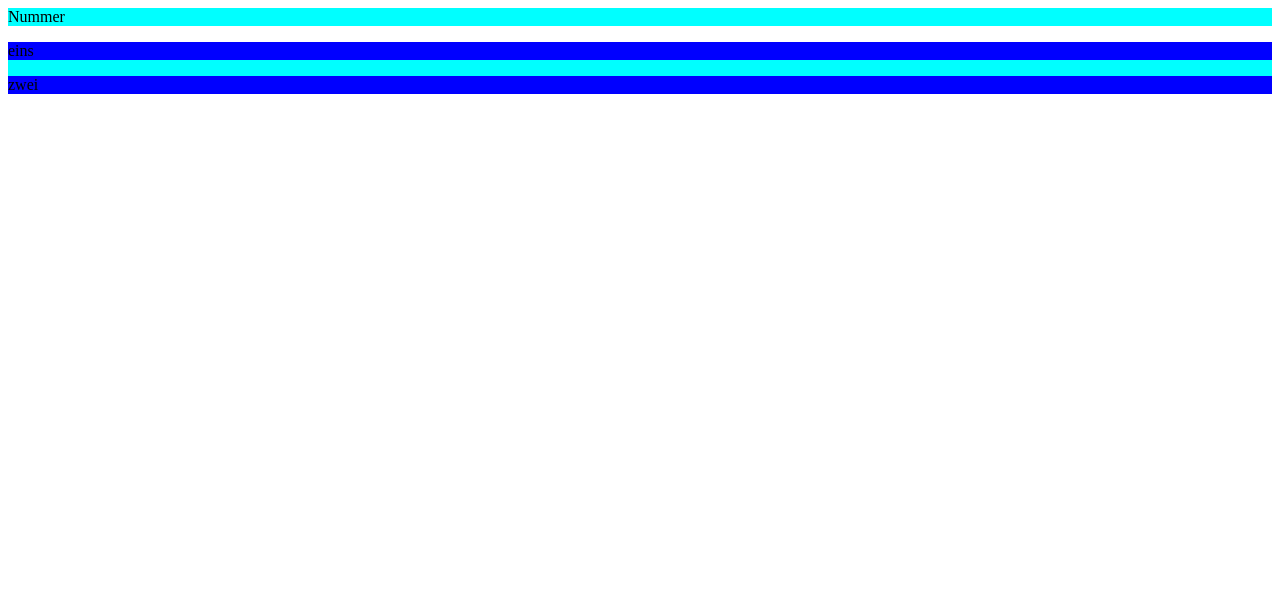
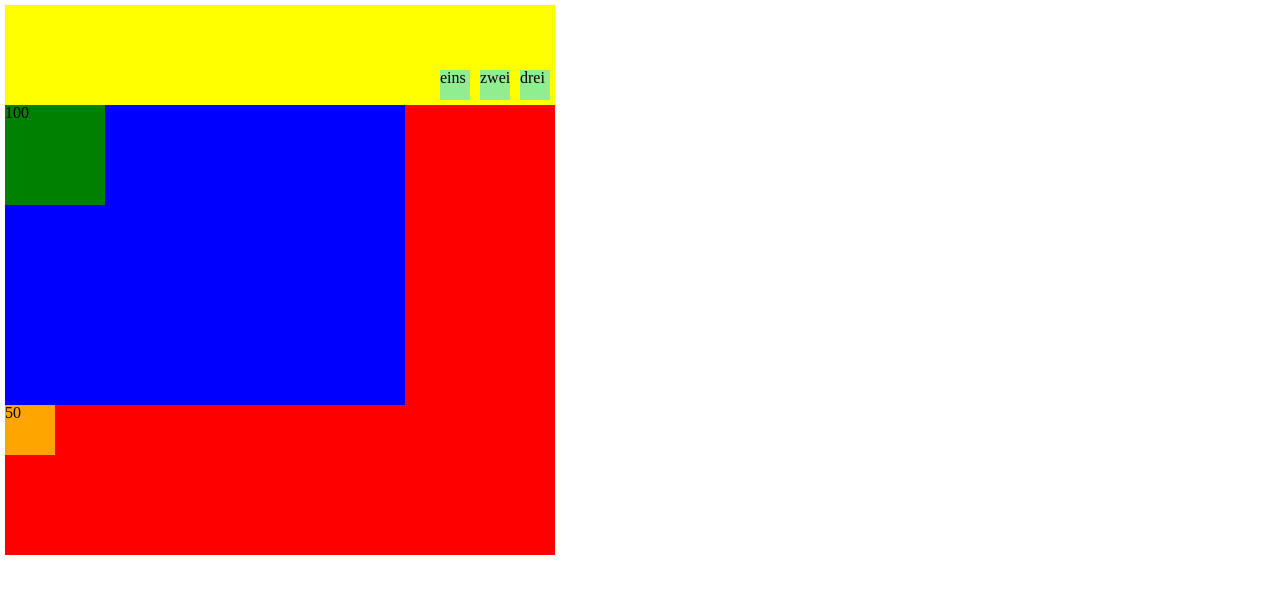
Before and after one commit to Marggoo4/2023_SWP, a plain HTML site: page 1_Übung/index.html in a window 1280 px wide. Drawn offline with Linux system fonts and the light colour scheme.

Commit message:
class selectors

```diff
--- a/1_Übung/index.html
+++ b/1_Übung/index.html
@@ -6,13 +6,23 @@
     <meta name="viewport" content="width=device-width, initial-scale=1.0">
     <title>Document</title>
     <link rel="stylesheet" href="style.css">
+    <link rel="stylesheet" href="reset.css">
 </head>
 
 <body>
-    <div class="subtitle">Nummer</div>
-    <div class="ka" id="text">
-        <p>eins</p>
-        <p>zwei</p>
+    <div class="all">
+        <div class="higherblock">
+            <div class="higherbox">eins</div>
+            <div class="higherbox">zwei</div>
+            <div class="higherbox">drei</div>
+        </div>
+
+        <div class="lowerblock">
+            <div class="letterblock">
+                <div class="cornerblock">100</div>
+            </div>
+            <div class="bottomright">50</div>
+        </div>
     </div>
 </body>
 
--- /dev/null
+++ b/1_Übung/reset.css
@@ -0,0 +1,48 @@
+/* http://meyerweb.com/eric/tools/css/reset/
+   v2.0 | 20110126
+   License: none (public domain)
+*/
+
+html, body, div, span, applet, object, iframe,
+h1, h2, h3, h4, h5, h6, p, blockquote, pre,
+a, abbr, acronym, address, big, cite, code,
+del, dfn, em, img, ins, kbd, q, s, samp,
+small, strike, strong, sub, sup, tt, var,
+b, u, i, center,
+dl, dt, dd, ol, ul, li,
+fieldset, form, label, legend,
+table, caption, tbody, tfoot, thead, tr, th, td,
+article, aside, canvas, details, embed,
+figure, figcaption, footer, header, hgroup,
+menu, nav, output, ruby, section, summary,
+time, mark, audio, video {
+	margin: 0;
+	padding: 0;
+	border: 0;
+	font-size: 100%;
+	font: inherit;
+	vertical-align: baseline;
+}
+/* HTML5 display-role reset for older browsers */
+article, aside, details, figcaption, figure,
+footer, header, hgroup, menu, nav, section {
+	display: block;
+}
+body {
+	line-height: 1;
+}
+ol, ul {
+	list-style: none;
+}
+blockquote, q {
+	quotes: none;
+}
+blockquote:before, blockquote:after,
+q:before, q:after {
+	content: '';
+	content: none;
+}
+table {
+	border-collapse: collapse;
+	border-spacing: 0;
+}
--- a/1_Übung/style.css
+++ b/1_Übung/style.css
@@ -1,7 +1,45 @@
-div {
-    background-color: aqua;
+.all {
+    margin: 5px;
+    width: 550px;
 }
 
-.ka p {
+.higherbox {
+    background-color: lightgreen;
+    width: 30px;
+    height: 30px;
+    margin: 5px;
+}
+
+.higherblock {
+    background-color: yellow;
+    display: flex;
+    height: 100px;
+    flex-direction: row;
+    justify-content: right;
+    align-items: flex-end;
+}
+
+
+.lowerblock {
+    background-color: red;
+    height: 450px;
+}
+
+.letterblock {
     background-color: blue;
+    width: 400px;
+    height: 300px;
+
 }
+
+.cornerblock {
+    background-color: green;
+    width: 100px;
+    height: 100px;
+}
+
+.bottomright {
+    background-color: orange;
+    width: 50px;
+    height: 50px;
+}
```
